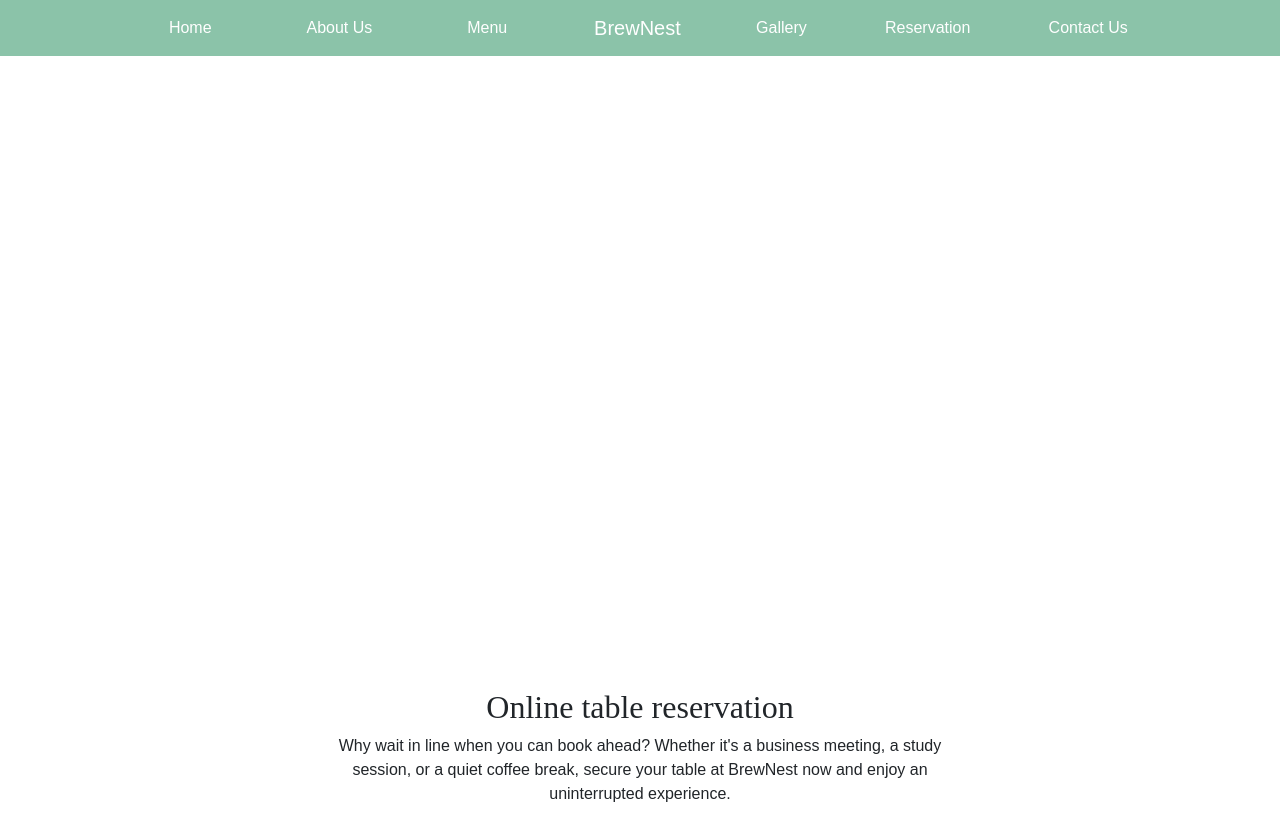
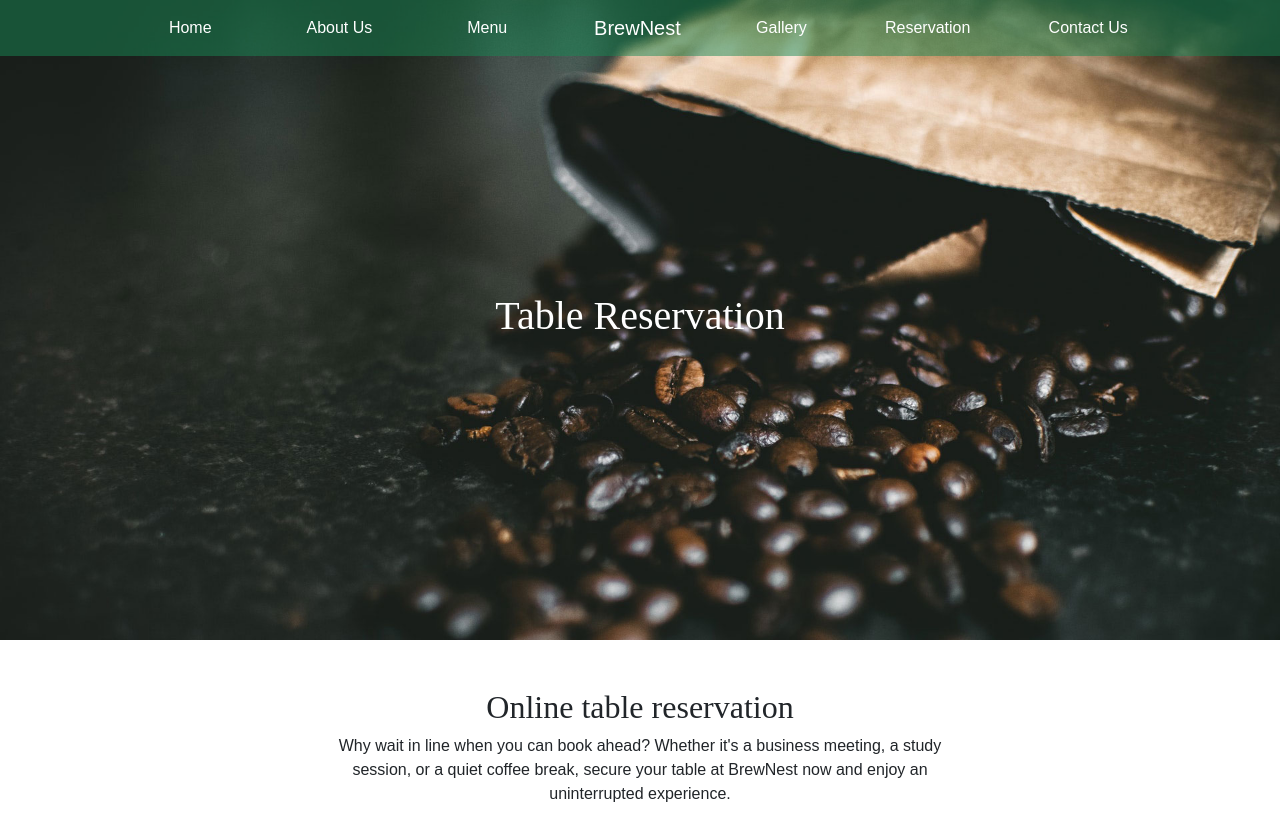
Before and after one commit to krunalbais29/BrewNest, a plain HTML site: page form.html in a window 1280 px wide. Shown: the top 825 px of the page. Drawn offline with nearby package versions, Linux system fonts and the light colour scheme.

Commit message:
second commit

```diff
--- a/form.html
+++ b/form.html
@@ -71,7 +71,7 @@
      </nav>
     </header>
 
-    <section class="about-banner container-fluid " style=" background-image: url(./images/bg_1.jpg); ">
+    <section class="about-banner container-fluid " style=" background-image: url(./asset/images/bg_1.jpg); ">
       <div class=" row h-100 d-flex justify-content-center align-items-center " >
          <div class="col-12 col-lg-12">
             <h1 class="text-white text-center">
```
Also changed, not shown: about.html (+1 -1 lines), contact.html (+1 -1 lines), gallery.html (+1 -1 lines), reserve.html (+1 -2 lines).
